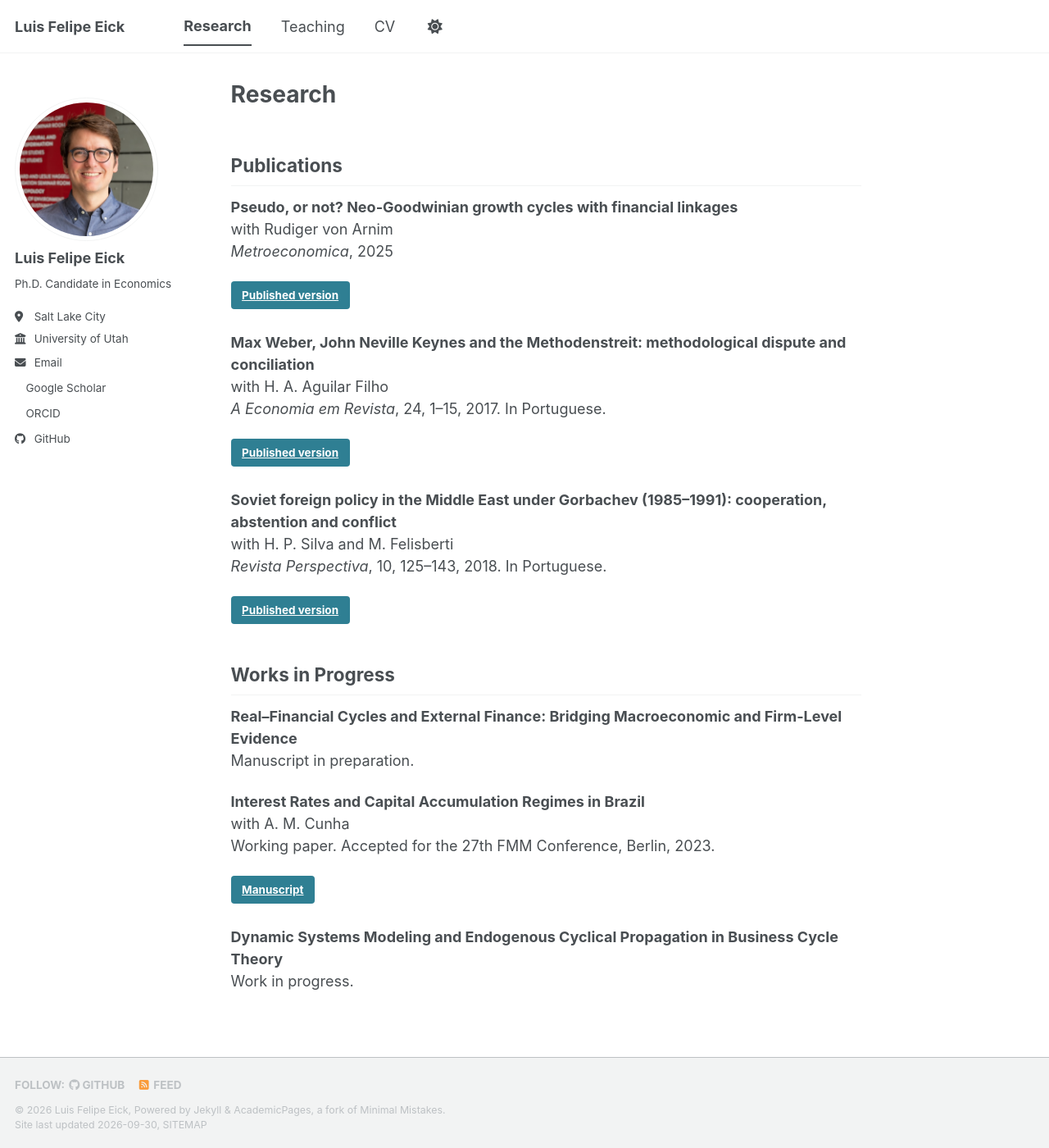
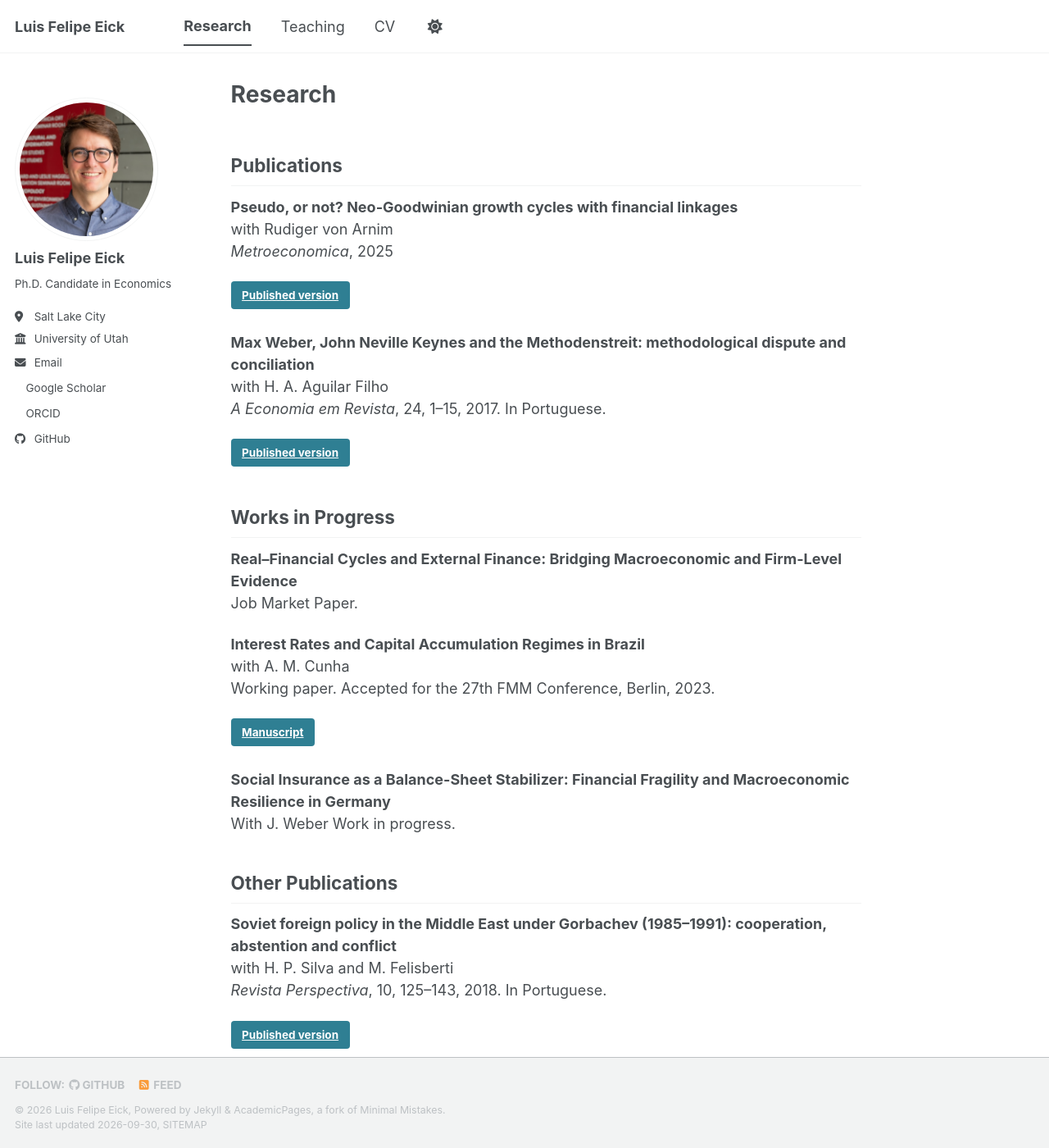
Before and after one commit to lfeick/lfeick.github.io, a Jekyll site: the page built from _pages/research.md, in a window 1280 px wide and 1400 px high. Shown: the whole window at 82% size. Built offline with Jekyll 4.4.1, drawn with Linux system fonts in a browser that asks for light colours; a style sheet for code colours, icons or effects is not loaded.

Commit message:
Update research.md

```diff
--- a/_pages/research.md
+++ b/_pages/research.md
@@ -18,16 +18,11 @@ with H. A. Aguilar Filho
 
 [Published version](https://www.periodicos.uem.br/ojs/index.php/EconRev/article/view/50611){: .btn .btn--primary}
 
-**Soviet foreign policy in the Middle East under Gorbachev (1985–1991): cooperation, abstention and conflict**
-with H. P. Silva and M. Felisberti
-*Revista Perspectiva*, 10, 125–143, 2018. In Portuguese.
-
-[Published version](https://seer.ufrgs.br/index.php/RevistaPerspectiva/article/view/83550){: .btn .btn--primary}
 
 ## Works in Progress
 
 **Real–Financial Cycles and External Finance: Bridging Macroeconomic and Firm-Level Evidence**
-Manuscript in preparation.
+Job Market Paper.
 
 **Interest Rates and Capital Accumulation Regimes in Brazil**
 with A. M. Cunha
@@ -35,5 +30,14 @@ Working paper. Accepted for the 27th FMM Conference, Berlin, 2023.
 
 [Manuscript](https://www.boeckler.de/data/downloads/IMK/FMM%20Konferenz%202023/v_2023_10_20_eick.pdf){: .btn .btn--primary}
 
-**Dynamic Systems Modeling and Endogenous Cyclical Propagation in Business Cycle Theory**
+**Social Insurance as a Balance-Sheet Stabilizer: Financial Fragility and Macroeconomic Resilience in Germany**
+With J. Weber
 Work in progress.
+
+## Other Publications
+
+**Soviet foreign policy in the Middle East under Gorbachev (1985–1991): cooperation, abstention and conflict**
+with H. P. Silva and M. Felisberti
+*Revista Perspectiva*, 10, 125–143, 2018. In Portuguese.
+
+[Published version](https://seer.ufrgs.br/index.php/RevistaPerspectiva/article/view/83550){: .btn .btn--primary}
```
